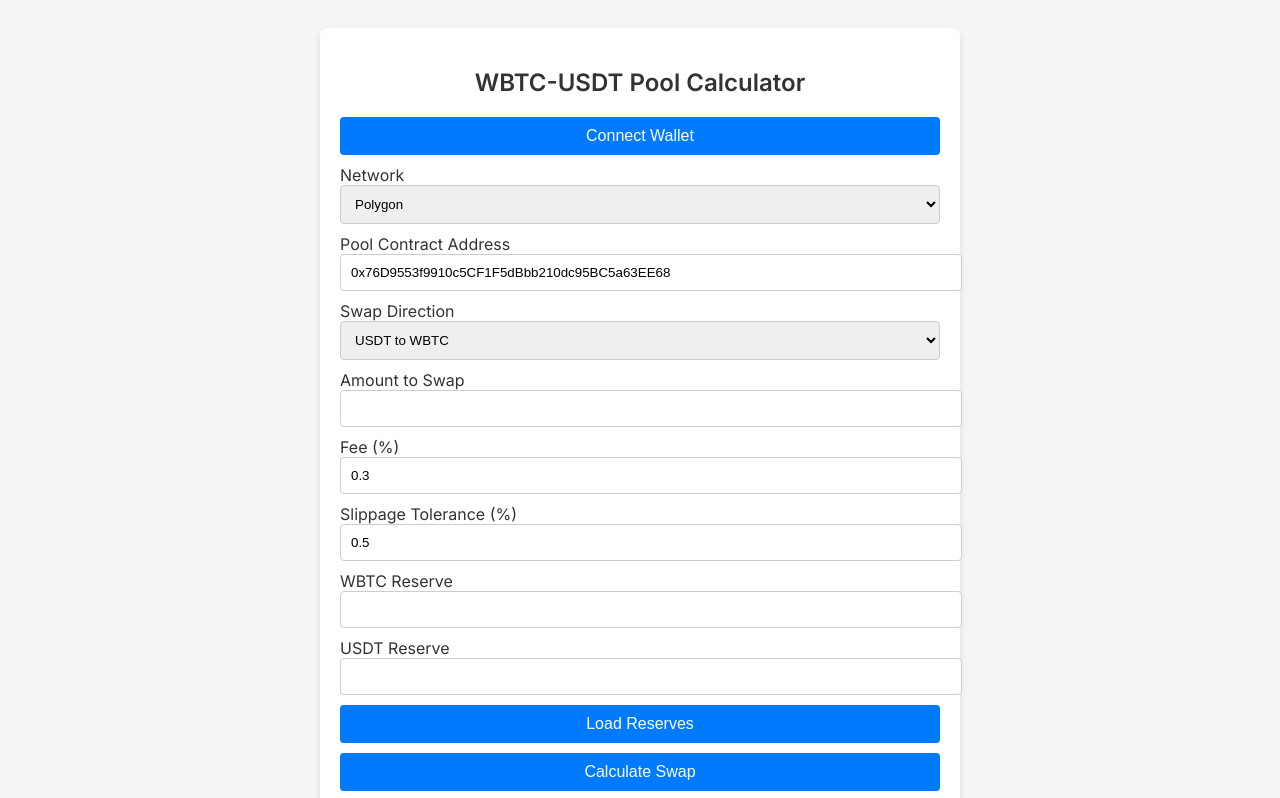
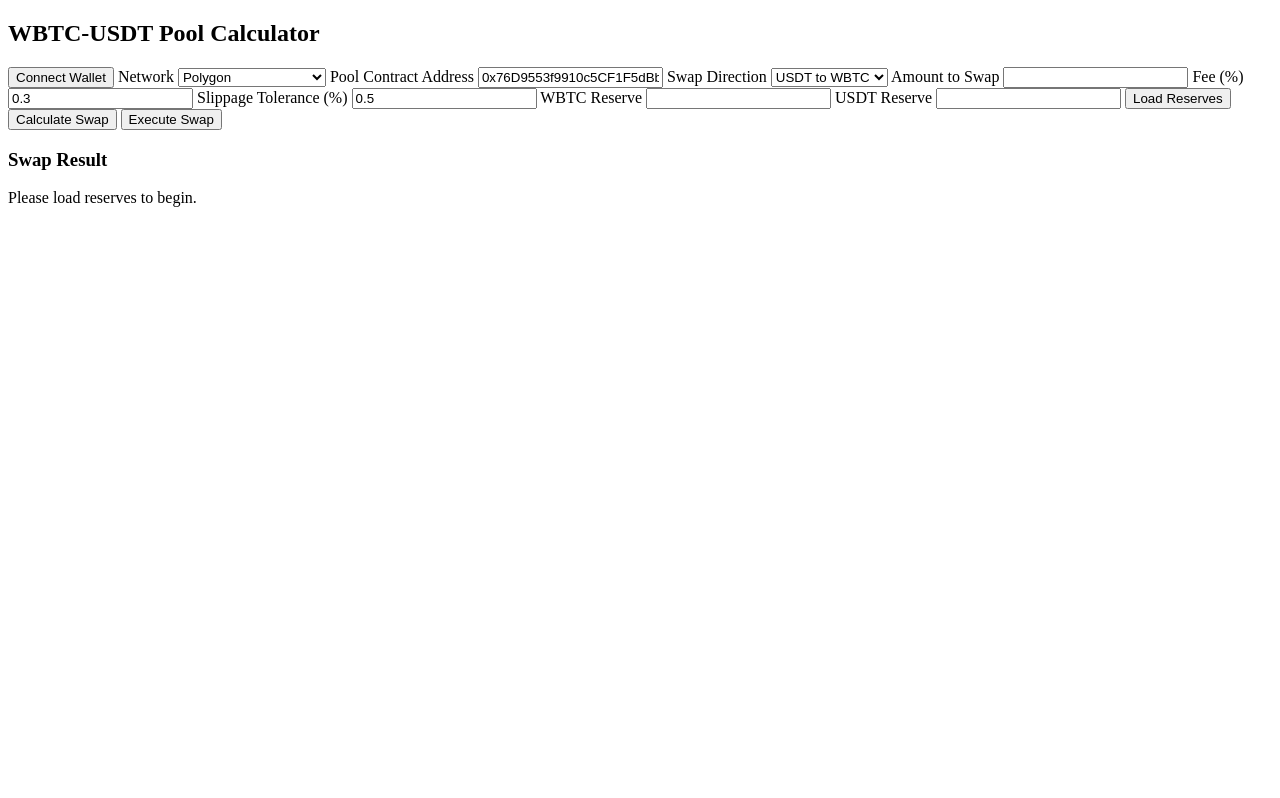
Before and after one commit to Unknowncoder143/Cryptotrading, a plain HTML site: page swaptwo.html in a window 1280 px wide. Shown: the top 798 px of the page. Drawn offline with Linux system fonts and the light colour scheme.

Commit message:
Update swaptwo.html

```diff
--- a/swaptwo.html
+++ b/swaptwo.html
@@ -7,55 +7,7 @@
   <script src="https://cdn.jsdelivr.net/npm/web3@1.6.1/dist/web3.min.js"></script>
   <link href="https://fonts.googleapis.com/css2?family=Inter:wght@400;600&display=swap" rel="stylesheet">
   <style>
-    /* Add styles for UI elements */
-    body {
-      font-family: 'Inter', sans-serif;
-      padding: 20px;
-      background-color: #f5f5f5;
-      color: #333;
-    }
-    .container {
-      max-width: 600px;
-      margin: 0 auto;
-      padding: 20px;
-      background: #fff;
-      border-radius: 8px;
-      box-shadow: 0 4px 8px rgba(0, 0, 0, 0.1);
-    }
-    h2 {
-      text-align: center;
-      font-size: 24px;
-      margin-bottom: 20px;
-    }
-    button {
-      width: 100%;
-      padding: 10px;
-      margin-bottom: 10px;
-      background-color: #007bff;
-      color: white;
-      border: none;
-      border-radius: 4px;
-      font-size: 16px;
-      cursor: pointer;
-    }
-    button:hover {
-      background-color: #0056b3;
-    }
-    input, select {
-      width: 100%;
-      padding: 10px;
-      margin-bottom: 10px;
-      border: 1px solid #ccc;
-      border-radius: 4px;
-    }
-    h3 {
-      text-align: center;
-      font-size: 18px;
-    }
-    #result {
-      margin-top: 20px;
-      text-align: center;
-    }
+    /* Same styles as before */
   </style>
 </head>
 <body>
@@ -123,7 +75,6 @@
       }
     }
 
-    // Fetch reserves
     async function fetchReserves() {
       const network = document.getElementById("network").value;
       const poolAddress = document.getElementById("poolAddress").value;
@@ -134,7 +85,7 @@
         bsc: "https://bsc-dataseed.binance.org/"
       };
 
-      const web3Instance = new Web3(new Web3.providers.HttpProvider(rpcUrls[network]));
+      const web3 = new Web3(new Web3.providers.HttpProvider(rpcUrls[network]));
 
       const erc20Abi = [
         { "constant": true, "name": "balanceOf", "inputs": [{ "name": "_owner", "type": "address" }], "outputs": [{ "name": "balance", "type": "uint256" }], "type": "function" },
@@ -147,12 +98,12 @@
       ];
 
       try {
-        const pool = new web3Instance.eth.Contract(poolAbi, poolAddress);
+        const pool = new web3.eth.Contract(poolAbi, poolAddress);
         const token0Addr = await pool.methods.token0().call();
         const token1Addr = await pool.methods.token1().call();
 
-        const token0 = new web3Instance.eth.Contract(erc20Abi, token0Addr);
-        const token1 = new web3Instance.eth.Contract(erc20Abi, token1Addr);
+        const token0 = new web3.eth.Contract(erc20Abi, token0Addr);
+        const token1 = new web3.eth.Contract(erc20Abi, token1Addr);
 
         const [bal0, dec0] = await Promise.all([
           token0.methods.balanceOf(poolAddress).call(),
@@ -180,7 +131,6 @@
       }
     }
 
-    // Execute swap
     async function executeSwap() {
       const network = document.getElementById("network").value;
       const poolAddress = document.getElementById("poolAddress").value;
@@ -212,11 +162,13 @@
       const pool = new web3.eth.Contract(poolAbi, contractAddress);
 
       try {
-        // Estimate gas before sending the transaction
+        // Estimate gas fee for the transaction
         const gasEstimate = await pool.methods.swap(amountInWei).estimateGas({ from: userAddress });
-        const gasPrice = await web3.eth.getGasPrice();
 
-        // Send the transaction with estimated gas
+        // Optionally, set a gas price based on the network
+        const gasPrice = await web3.eth.getGasPrice(); // Fetches the current gas price from the network
+
+        // Send the transaction with the estimated gas and gas price
         await pool.methods.swap(amountInWei).send({
           from: userAddress,
           gas: gasEstimate,
@@ -230,7 +182,6 @@
       }
     }
 
-    // Calculate swap result
     function calculate() {
       const wbtc = parseFloat(document.getElementById("wbtcReserve").value);
       const usdt = parseFloat(document.getElementById("usdtReserve").value);
```
